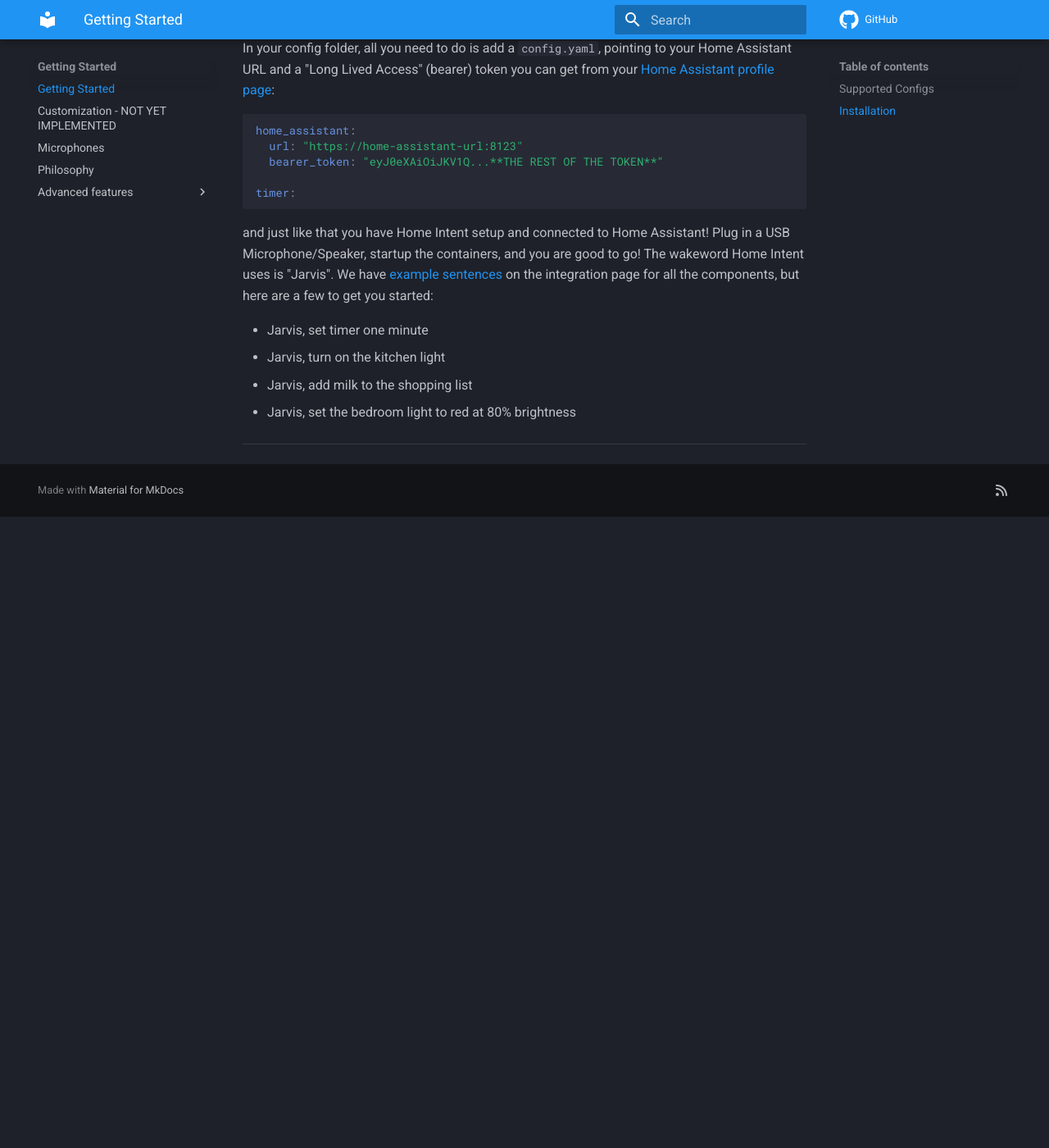
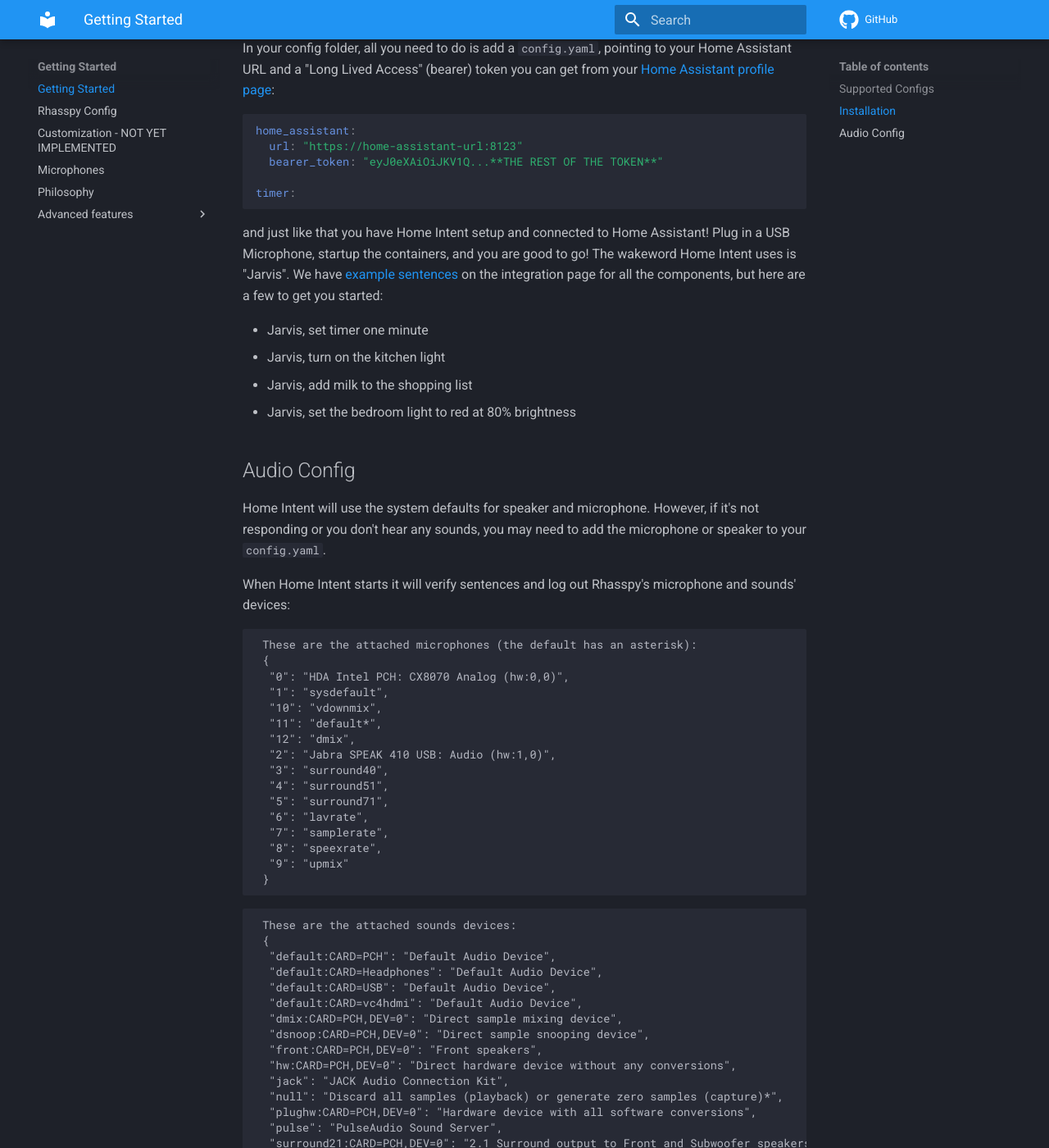
Before and after one commit to JarvyJ/HomeIntent, an MkDocs documentation site: the page built from docs/docs/getting-started/installation.md, in a window 1280 px wide and 1400 px high, scrolled down 942 px. Shown: the whole window at 82% size. Built offline with MkDocs 1.6.1 and Material for MkDocs 9.7.7, drawn with Linux system fonts in a browser that asks for light colours; comment, search, counter and statistics services are not loaded; before the commit the page ends 1572 px from its top, so only the background shows below that; some of the changed text lies outside the part shown.

Commit message:
can now support loading microphone and sounds devices from settings

````diff
--- a/docs/docs/getting-started/installation.md
+++ b/docs/docs/getting-started/installation.md
@@ -44,9 +44,68 @@
 
 ```
 
-and just like that you have Home Intent setup and connected to Home Assistant! Plug in a USB Microphone/Speaker, startup the containers, and you are good to go! The wakeword Home Intent uses is "Jarvis". We have [example sentences](https://homeintent.jarvy.io/integrations/home-assistant/#example-sentences) on the integration page for all the components, but here are a few to get you started:
+and just like that you have Home Intent setup and connected to Home Assistant! Plug in a USB Microphone, startup the containers, and you are good to go! The wakeword Home Intent uses is "Jarvis". We have [example sentences](https://homeintent.jarvy.io/integrations/home-assistant/#example-sentences) on the integration page for all the components, but here are a few to get you started:
 
  * Jarvis, set timer one minute
  * Jarvis, turn on the kitchen light
  * Jarvis, add milk to the shopping list
  * Jarvis, set the bedroom light to red at 80% brightness
+
+## Audio Config
+Home Intent will use the system defaults for speaker and microphone. However, if it's not responding or you don't hear any sounds, you may need to add the microphone or speaker to your `config.yaml`.
+
+When Home Intent starts it will verify sentences and log out Rhasspy's microphone and sounds' devices:
+```
+ These are the attached microphones (the default has an asterisk):
+ {
+  "0": "HDA Intel PCH: CX8070 Analog (hw:0,0)",
+  "1": "sysdefault",
+  "10": "vdownmix",
+  "11": "default*",
+  "12": "dmix",
+  "2": "Jabra SPEAK 410 USB: Audio (hw:1,0)",
+  "3": "surround40",
+  "4": "surround51",
+  "5": "surround71",
+  "6": "lavrate",
+  "7": "samplerate",
+  "8": "speexrate",
+  "9": "upmix"
+ }
+```
+
+```
+ These are the attached sounds devices:
+ {
+  "default:CARD=PCH": "Default Audio Device",
+  "default:CARD=Headphones": "Default Audio Device",
+  "default:CARD=USB": "Default Audio Device",
+  "default:CARD=vc4hdmi": "Default Audio Device",
+  "dmix:CARD=PCH,DEV=0": "Direct sample mixing device",
+  "dsnoop:CARD=PCH,DEV=0": "Direct sample snooping device",
+  "front:CARD=PCH,DEV=0": "Front speakers",
+  "hw:CARD=PCH,DEV=0": "Direct hardware device without any conversions",
+  "jack": "JACK Audio Connection Kit",
+  "null": "Discard all samples (playback) or generate zero samples (capture)*",
+  "plughw:CARD=PCH,DEV=0": "Hardware device with all software conversions",
+  "pulse": "PulseAudio Sound Server",
+  "surround21:CARD=PCH,DEV=0": "2.1 Surround output to Front and Subwoofer speakers",
+  "surround40:CARD=PCH,DEV=0": "4.0 Surround output to Front and Rear speakers",
+  "surround41:CARD=PCH,DEV=0": "4.1 Surround output to Front, Rear and Subwoofer speakers",
+  "surround50:CARD=PCH,DEV=0": "5.0 Surround output to Front, Center and Rear speakers",
+  "surround51:CARD=PCH,DEV=0": "5.1 Surround output to Front, Center, Rear and Subwoofer speakers",
+  "surround71:CARD=PCH,DEV=0": "7.1 Surround output to Front, Center, Side, Rear and Woofer speakers",
+  "sysdefault:CARD=PCH": "Default Audio Device"
+ }
+```
+
+!!!note
+    For the sounds devices, you likely want one of the "default" devices. However, the `plughw` can sometimes make a fun chipmunk effect!
+
+From the output above, you could change the microphone/speaker in the `rhasspy` [config section](/getting-started/rhasspy-config) in `config.yaml`. It uses the 'key' as the identifier:
+
+```yaml
+rhasspy:
+  microphone_device: "2" # the 2 represents the "Jabra SPEAK 410 USB" above
+  sounds_device: "default:CARD=USB"
+```
````
Also changed, not shown: docs/docs/getting-started/rhasspy-config.md (added, +13 -0 lines), docs/docs/getting-started/.pages, 4 other files.
